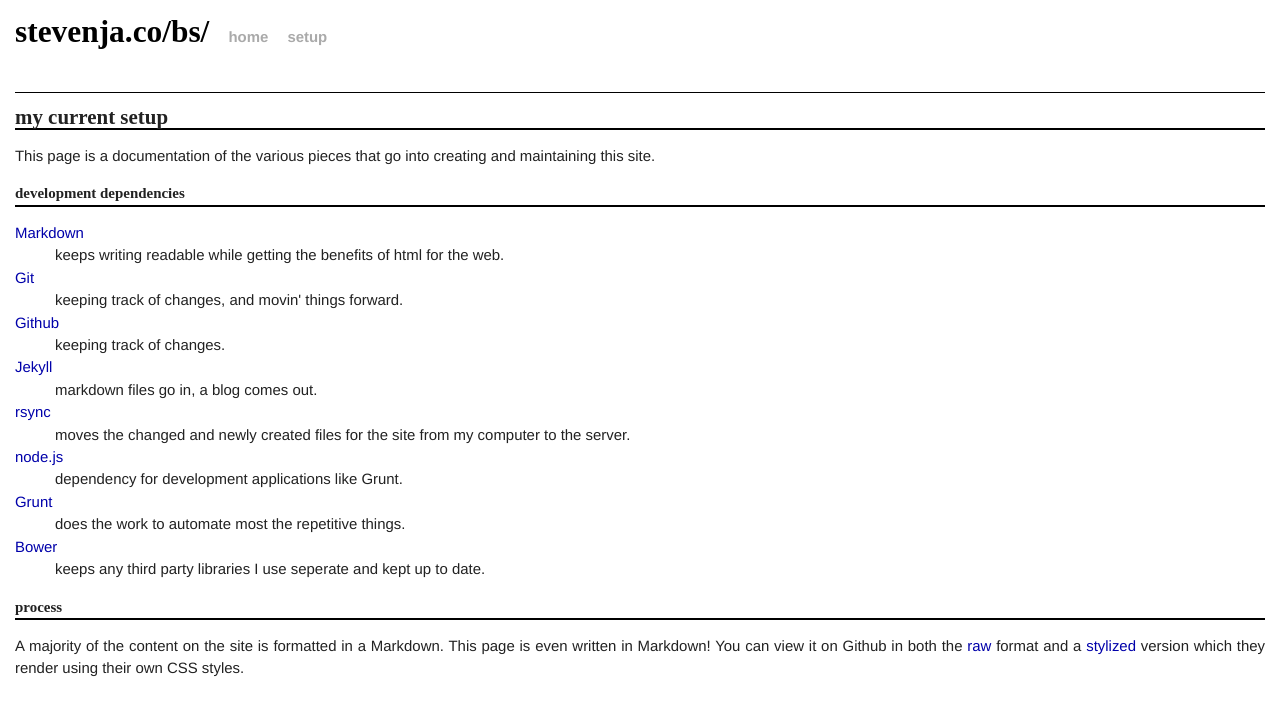
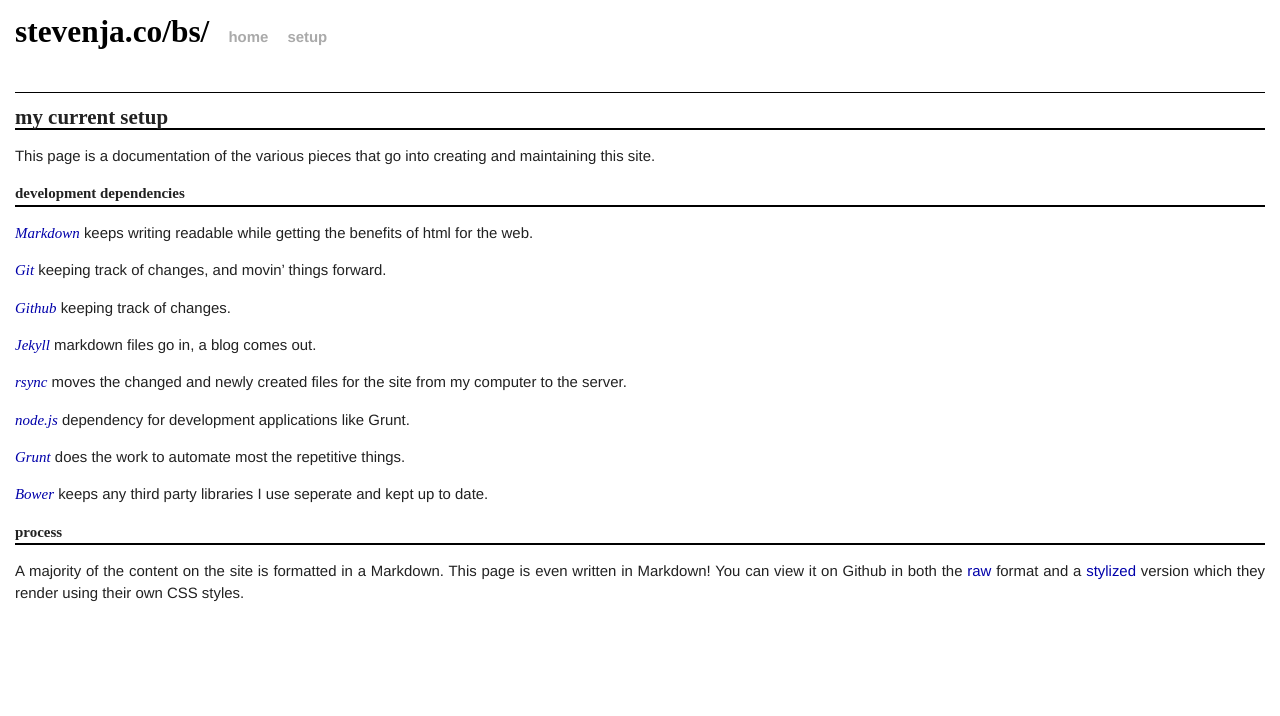
Before and after one commit to stvnjacobs/blog, a Jekyll site: the page built from setup.md, in a window 1280 px wide. Shown: the top 716 px of the page. Built offline with Jekyll 4.4.1, drawn with Linux system fonts in a browser that asks for light colours; Markdown is read by kramdown in place of the engine named in the settings.

Commit message:
minor setup file list style

```diff
--- a/css/main.css
+++ b/css/main.css
@@ -52,6 +52,7 @@
 
 .italic {
   font-style: italic;
+  font-family: serif;
 }
 
 /*****************************************************************************/
--- a/setup.md
+++ b/setup.md
@@ -8,12 +8,12 @@
 
 ### development dependencies
 
-<dl>
 {% for dependency in site.data.dependencies %}
-  <dt><a href="{{ dependency.link }}" target="_blank">{{ dependency.name}}</a></dt>
-  <dd>{{ dependency.description }}</dd>
+
+  <a class="italic" href="{{ dependency.link }}" target="_blank">{{ dependency.name }}</a>
+  {{ dependency.description }}
+
 {% endfor %}
-</dl>
 
 ### process
 
```
